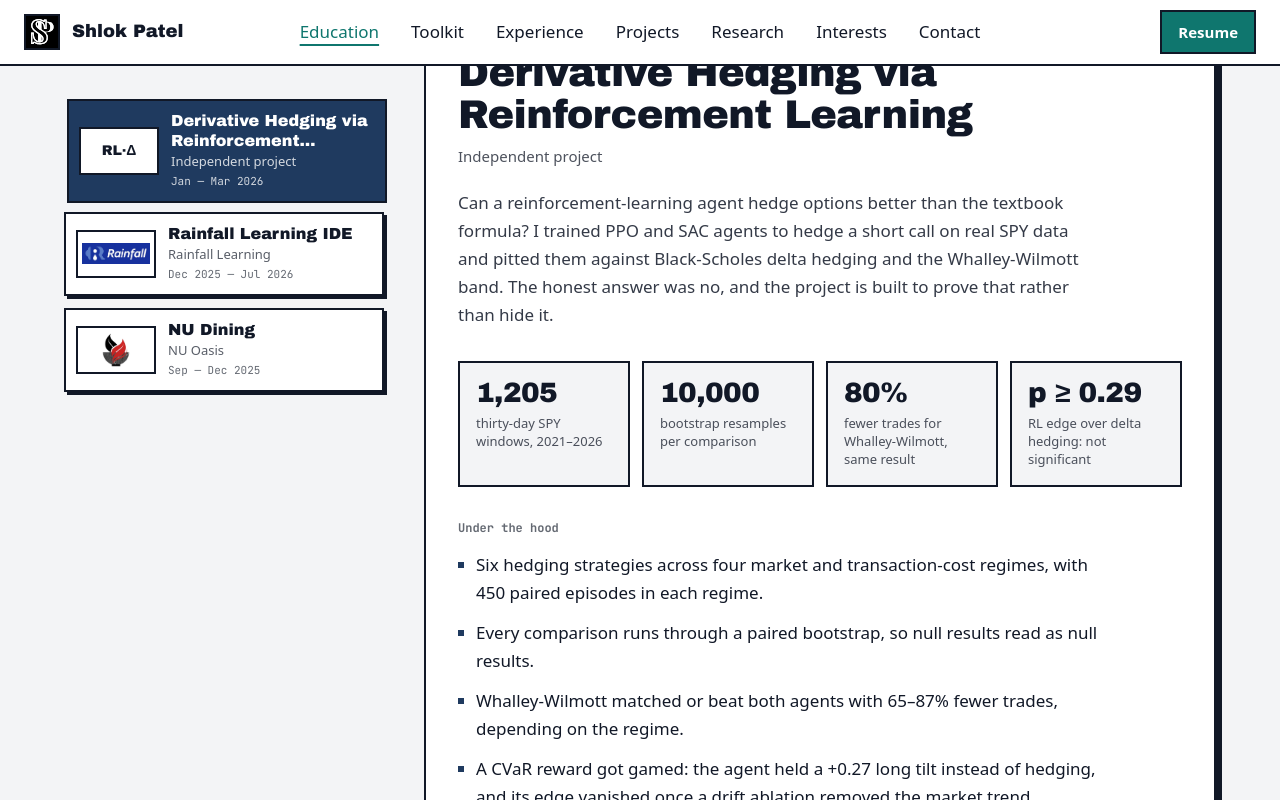
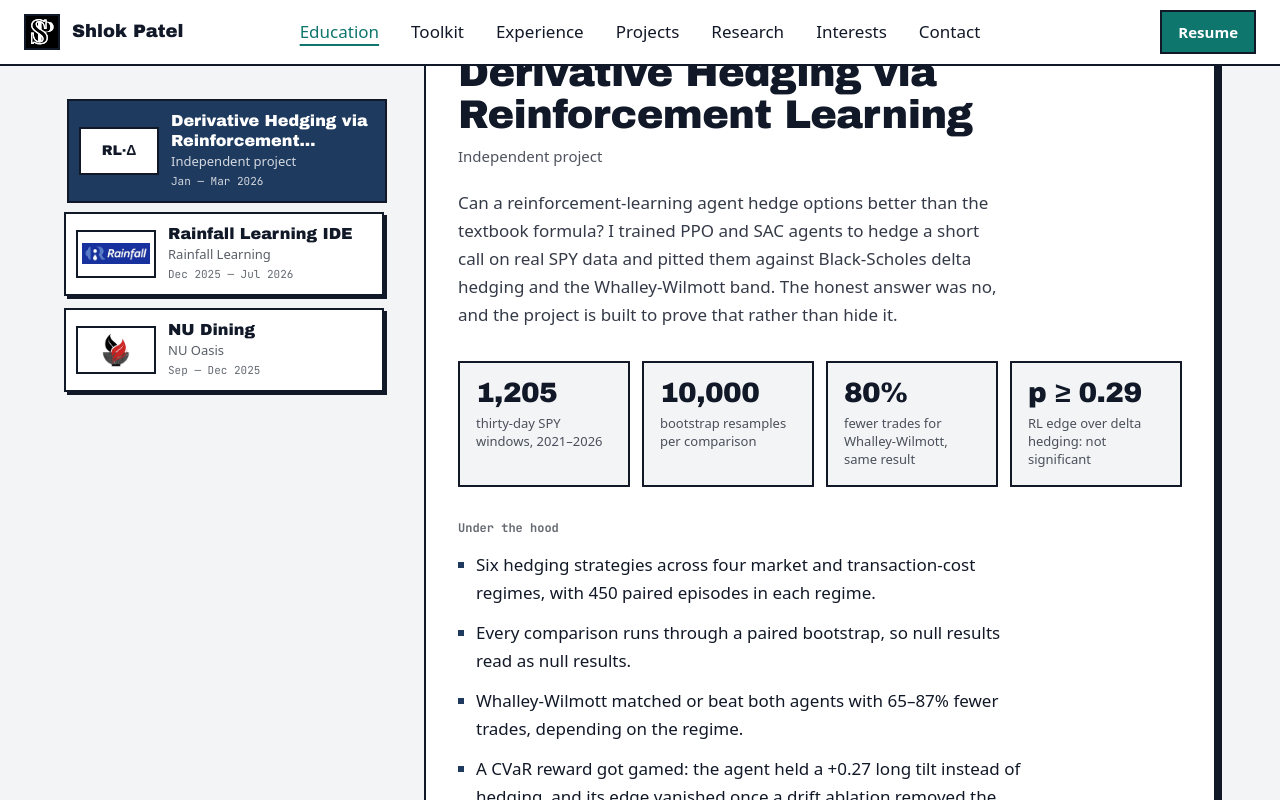
Before and after one commit to shlok-p07/Portfolio-Website, a React (Vite) app in the folder portfolio-website/: page / in a window 1280 px wide. Both pictures are taken after a click on the button "Read more". Shown: the part 3647-4447 px from the top of the page. Built offline with nearby package versions, Linux system fonts and the light colour scheme; a web font is replaced by a local one.

Commit message:
Keep overview and bullet lines under 80 characters
65ch of this narrow body face rendered about 91 characters per line;
56ch and 58ch bring them within a comfortable reading measure.

```diff
--- a/portfolio-website/src/components/Explorer.jsx
+++ b/portfolio-website/src/components/Explorer.jsx
@@ -102,7 +102,7 @@ const Detail = ({ item, pointsLabel }) => {
             {item.fact.label}
           </p>
         )}
-        <p className="m-0 mt-5 max-w-[65ch] text-ink/85">{item.overview}</p>
+        <p className="m-0 mt-5 max-w-[56ch] text-ink/85">{item.overview}</p>
 
         {open && (
           <div id={moreId}>
@@ -113,7 +113,7 @@ const Detail = ({ item, pointsLabel }) => {
                 <h4 className="m-0 mt-8 mb-3 font-mono text-[0.75rem] font-bold text-ink/65">
                   {pointsLabel}
                 </h4>
-                <ul className="m-0 max-w-[68ch] list-none p-0">
+                <ul className="m-0 max-w-[58ch] list-none p-0">
                   {item.points.map((t) => (
                     <li key={t} className="mt-3 flex gap-3 first:mt-0">
                       <span
```
